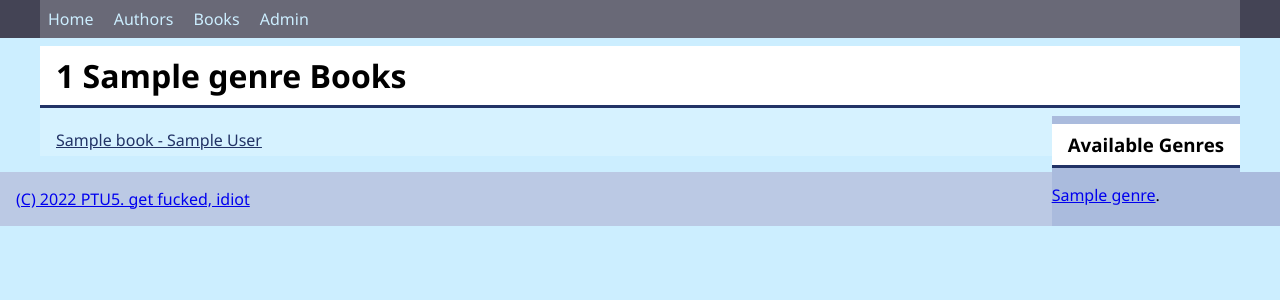
After one commit to revers2b/ptu5_django_library, a Django app: page /books/?genre_id=1 in a window 1280 px wide. The commit adds this page. Shown: the top 300 px of the page. Run offline with Django 4.2, Linux system fonts and the light colour scheme; tables that the repository leaves empty hold one stand-in row (values such as "Sample post").

Commit message:
templates. urls, views, models, base.css

```diff
--- a/ptu5_library/library/models.py
+++ b/ptu5_library/library/models.py
@@ -1,4 +1,6 @@
 from django.db import models
+from django.utils.html import format_html
+from django.urls import reverse
 import uuid
 
 # Create your models here.
@@ -7,6 +9,10 @@ class Genre(models.Model):
 
     def __str__(self) -> str:
         return self.name
+
+    def link_filtered_books(self):
+        link = reverse('books')+'?genre_id='+str(self.id)
+        return format_html('<a href="{link}">{name}</a>', link=link, name=self.name)
 
 
 class Author(models.Model):
@@ -19,6 +25,10 @@ class Author(models.Model):
     def display_books(self) -> str:
         return ', '.join(book.title for book in self.books.all())
     display_books.short_description = 'books'
+
+    def link(self) -> str:
+        link = reverse('author', kwargs={'author_id':self.id})
+        return format_html('<a href="{link}">{author}</a>', link=link, author=self.__str__())
 
     class Meta:
         ordering = ['last_name', 'first_name']
@@ -41,9 +51,6 @@ class Book(models.Model):
         return ', '.join(genre.name for genre in self.genre.all()[:3])
     display_genre.short_description = 'genre(s)'
 
-    # def display_genre(self) -> str:
-    #     return ', '.join(genre.name for genre in self.genre.all()[:3])
-
 
 class BookInstance(models.Model):
     unique_id = models.UUIDField('unique ID', default=uuid.uuid4, editable=False)
--- a/ptu5_library/library/static/library/css/base.css
+++ b/ptu5_library/library/static/library/css/base.css
@@ -56,3 +56,29 @@ footer .container {
     display: flex;
     align-content: stretch;
 }
+
+.genre_filter {
+    float: right;
+    background-color: #abd;
+}
+
+.genre_filter .current {
+    background-color: #dbd;
+}
+
+ul {
+    list-style: none;
+    padding: 0;
+}
+
+ul li {
+    padding: 0.3rem 1rem;
+}
+
+ul li a {
+    color: #236;
+}
+
+ul li:hover {
+    background-color: rgba(255, 255, 255, 0.2);
+}
--- a/ptu5_library/library/templates/library/base.html
+++ b/ptu5_library/library/templates/library/base.html
@@ -14,6 +14,8 @@
         <div class="container">
             {% block nav %}
                 <a href="{% url 'index' %}">Home</a>
+                <a href="{% url 'authors' %}">Authors</a>
+                <a href="{% url 'books' %}">Books</a>
                 <a href="{% url 'admin:index' %}">Admin</a>
             {% endblock nav %}
         </div>
--- /dev/null
+++ b/ptu5_library/library/templates/library/book_list.html
@@ -0,0 +1,20 @@
+{% extends 'library/base.html' %}
+{% block title %}Books in {{ block.super }}{% endblock title %}
+{% block content %}
+    <h1>{{ books_count }}
+        {% if genre %}{{ genre }}{% endif %}
+        Books</h1>
+    <div class="genre_filter">
+        <h3>Available Genres</h3>
+        <ul>
+            {% for filter_genre in genres %}
+                <lt class="{% if filter_genre == genre %}current}{% endif %}">{{ filter_genre.link_filtered_books }}.</li>
+            {% endfor %}
+        </ul>
+    </div>
+    <ul>
+        {% for book in book_list %}
+            <li><a href="{% url 'book' book.pk %}">{{ book.title }} - {{ book.author }}</li>
+        {% endfor %}
+    </ul>
+{% endblock content %}
--- a/ptu5_library/library/urls.py
+++ b/ptu5_library/library/urls.py
@@ -2,5 +2,9 @@ from django.urls import path
 from . import views
 
 urlpatterns = [
-    path('', views.index, name='index')
+    path('', views.index, name='index'),
+    path('authors/', views.authors, name='authors'),
+    path('author/<int:author_id>/', views.author, name='author'),
+    path('books/', views.BookListView.as_view(), name='books'),
+    path('book/<int:pk>/', views.BookDetailView.as_view(), name='book'),
 ]
--- a/ptu5_library/library/views.py
+++ b/ptu5_library/library/views.py
@@ -1,5 +1,6 @@
-from django.shortcuts import render
+from django.shortcuts import render, get_object_or_404
 from django.http import HttpResponse
+from django.views.generic import ListView, DetailView
 from . models import Genre, Author, Book, BookInstance
 
 
@@ -19,3 +20,34 @@ def index(request):
     }
 
     return render(request, 'library/index.html', context)
+
+def authors(request):
+    return render(request, 'library/authors.html', {'authors': Author.objects.all()})
+
+def author(request, author_id):
+    return render(request, 'library/author.html', {'author': get_object_or_404(Author, id=author_id)})
+
+class BookListView(ListView):
+    model = Book
+    template_name = 'library/book_list.html'
+
+    def get_queryset(self):
+        queryset = super().get_queryset()
+        genre_id = self.request.GET.get('genre_id')
+        if genre_id:
+            queryset = queryset.filter(genre__id=genre_id)
+        return queryset
+
+    def get_context_data(self, **kwargs):
+        context = super().get_context_data(**kwargs)
+        # context['books_count'] = Book.objects.count()
+        context['books_count'] = self.get_queryset().count()
+        genre_id = self.request.GET.get('genre_id')
+        context['genres'] = Genre.objects.all()
+        if genre_id:
+            context['genre'] = get_object_or_404(Genre, id=genre_id)
+        return context
+
+class BookDetailView(DetailView):
+    model = Book
+    template_name = "library/book_detail.html"
```
Also changed, not shown: ptu5_library/library/templates/library/author.html (added, +10 -0 lines), ptu5_library/library/templates/library/authors.html (added, +11 -0 lines), ptu5_library/library/templates/library/book_detail.html (added, +19 -0 lines).
